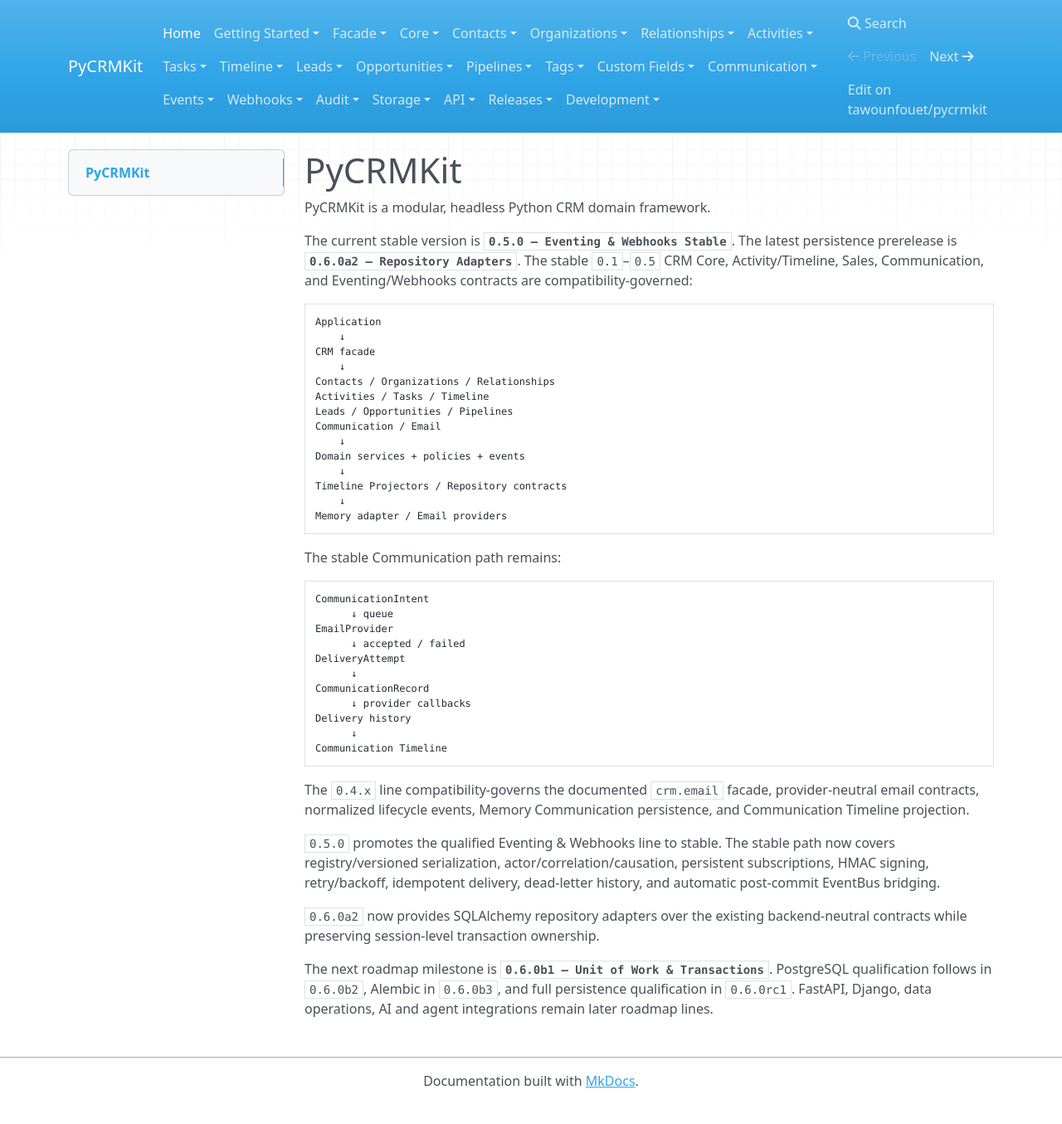
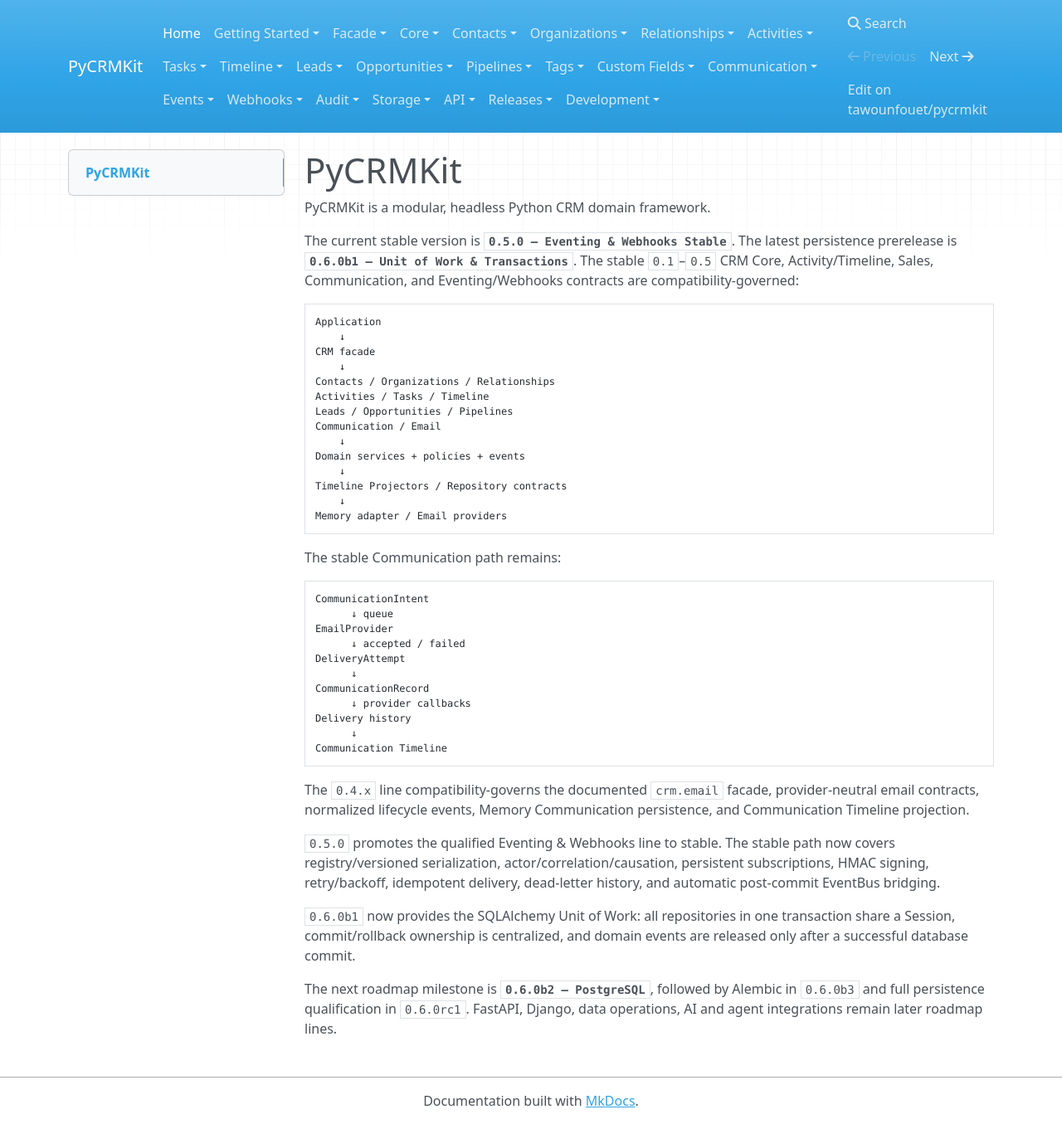
Before and after one commit to tawounfouet/pycrmkit, an MkDocs documentation site: the page built from docs/index.md, in a window 1280 px wide and 1355 px high. Shown: the whole window at 83% size. Built offline with MkDocs 1.6.1, drawn with Linux system fonts in a browser that asks for light colours; nearby versions of some CDN libraries.

Commit message:
docs: document SQLAlchemy unit of work milestone

```diff
--- a/docs/index.md
+++ b/docs/index.md
@@ -3,7 +3,7 @@
 PyCRMKit is a modular, headless Python CRM domain framework.
 
 The current stable version is **`0.5.0 — Eventing & Webhooks Stable`**.
-The latest persistence prerelease is **`0.6.0a2 — Repository Adapters`**.
+The latest persistence prerelease is **`0.6.0b1 — Unit of Work & Transactions`**.
 The stable `0.1`–`0.5` CRM Core, Activity/Timeline, Sales, Communication,
 and Eventing/Webhooks contracts are compatibility-governed:
 
@@ -49,10 +49,10 @@
 persistent subscriptions, HMAC signing, retry/backoff, idempotent delivery,
 dead-letter history, and automatic post-commit EventBus bridging.
 
-`0.6.0a2` now provides SQLAlchemy repository adapters over the existing
-backend-neutral contracts while preserving session-level transaction ownership.
+`0.6.0b1` now provides the SQLAlchemy Unit of Work: all repositories in one
+transaction share a Session, commit/rollback ownership is centralized, and
+domain events are released only after a successful database commit.
 
-The next roadmap milestone is **`0.6.0b1 — Unit of Work & Transactions`**.
-PostgreSQL qualification follows in `0.6.0b2`, Alembic in `0.6.0b3`, and
-full persistence qualification in `0.6.0rc1`. FastAPI, Django, data operations,
-AI and agent integrations remain later roadmap lines.
+The next roadmap milestone is **`0.6.0b2 — PostgreSQL`**, followed by Alembic
+in `0.6.0b3` and full persistence qualification in `0.6.0rc1`. FastAPI,
+Django, data operations, AI and agent integrations remain later roadmap lines.
```
